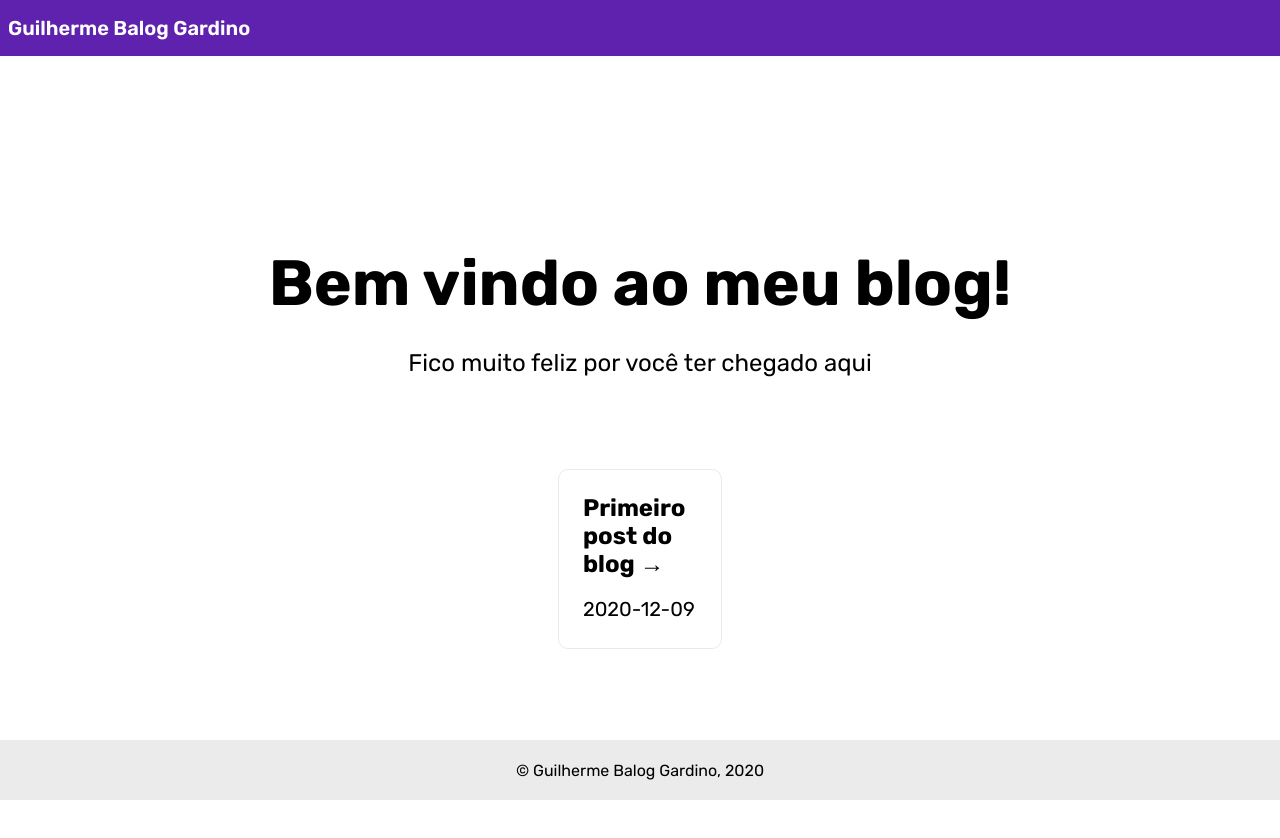
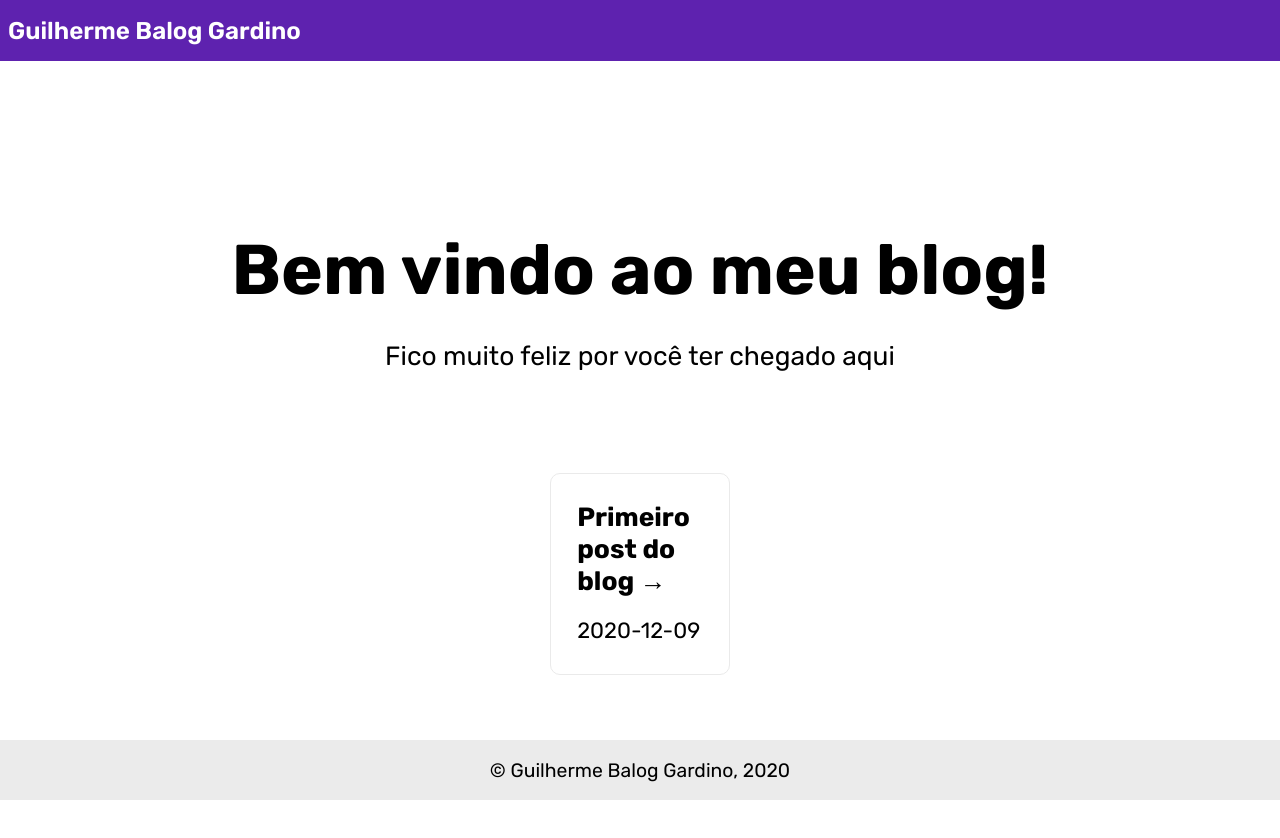
Before and after one commit to GuilhermeBalog/blog, a Next.js app: page / in a window 1280 px wide. Shown: the top 838 px of the page. Built offline with nearby package versions, Linux system fonts and the light colour scheme.

Commit message:
ajustes básicos no estilo

```diff
--- a/src/styles/Layout.module.css
+++ b/src/styles/Layout.module.css
@@ -4,6 +4,9 @@
     color: #ffffff;
     font-weight: 600;
     font-size: 1.25em;
+
+    display: flex;
+    justify-content: space-between;
 }
 
 .footer{
--- /dev/null
+++ b/src/styles/Post.module.css
@@ -0,0 +1,3 @@
+.post{
+    padding: 0 1rem;
+}
--- a/src/styles/globals.css
+++ b/src/styles/globals.css
@@ -5,6 +5,7 @@ body {
   padding: 0;
   margin: 0;
   font-family: 'Rubik', sans-serif;
+  font-size: 1.1em;
 }
 
 a {
```
